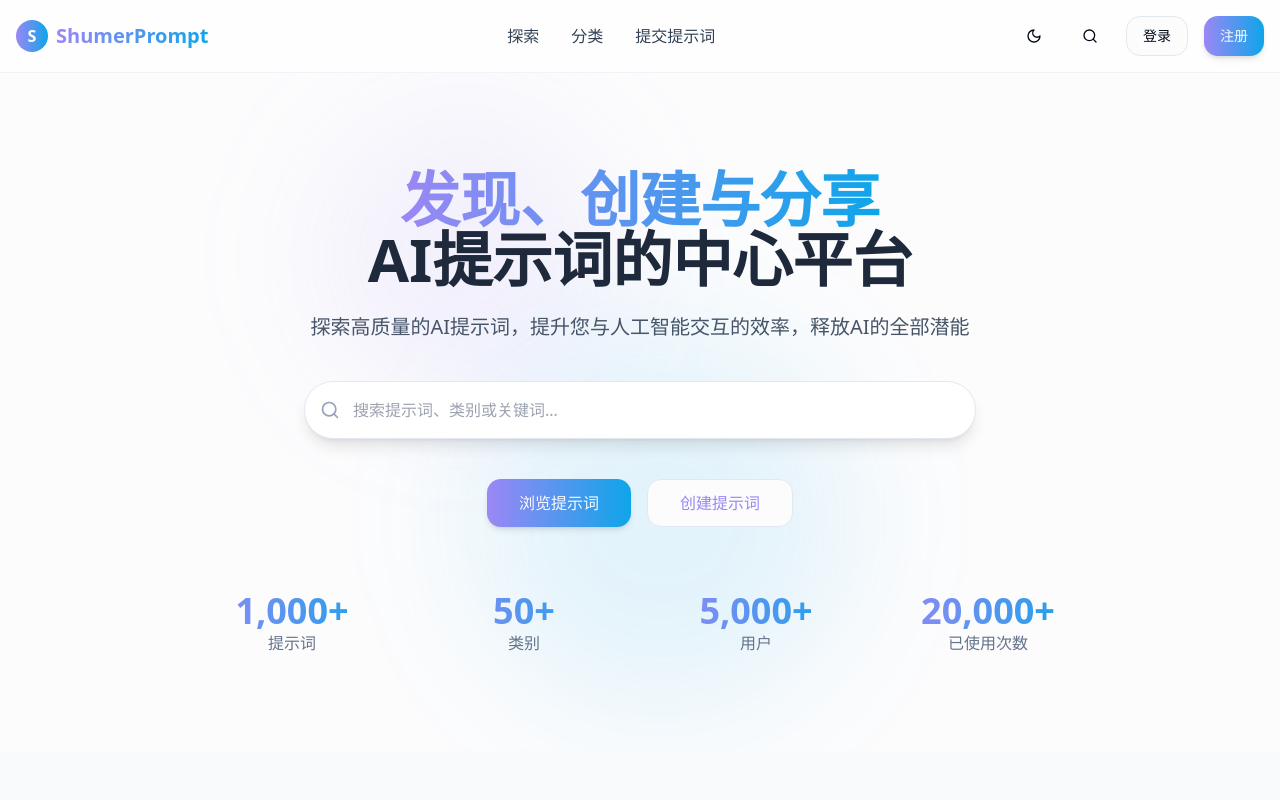
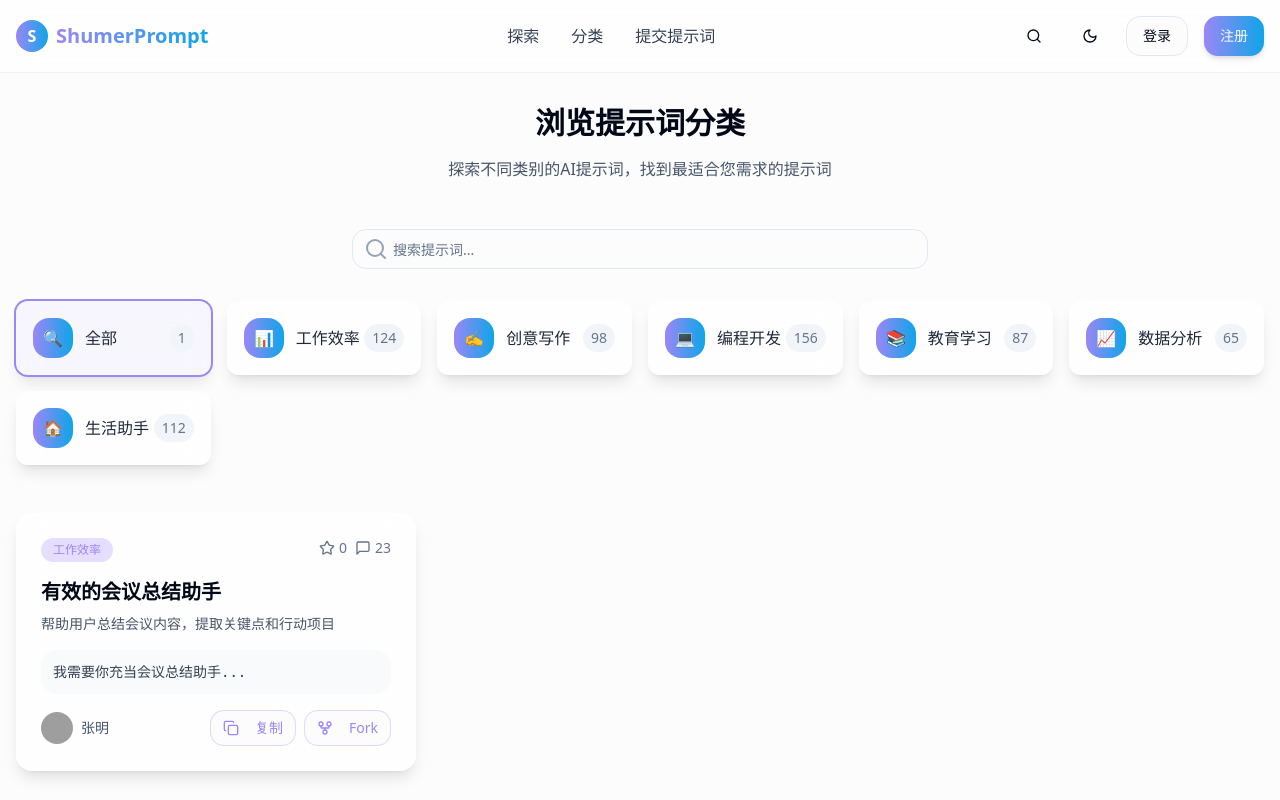
Before and after one commit to guojian0911/git-prompt, a React (Vite) app: page /categories in a window 1280 px wide. Shown: the top 800 px of the page. Built offline with nearby package versions, Linux system fonts and the light colour scheme; grey boxes are pictures that could not be loaded.

Commit message:
feat: Implement category and search features
Implement category browsing and filtering, and add search functionality.

```diff
--- a/src/App.tsx
+++ b/src/App.tsx
@@ -1,4 +1,3 @@
-
 import { Toaster } from "@/components/ui/toaster";
 import { Toaster as Sonner } from "@/components/ui/sonner";
 import { TooltipProvider } from "@/components/ui/tooltip";
@@ -8,6 +7,7 @@ import Index from "./pages/Index";
 import NotFound from "./pages/NotFound";
 import PromptDetail from "./pages/PromptDetail";
 import SubmitPrompt from "./pages/SubmitPrompt";
+import Categories from "./pages/Categories";
 
 const queryClient = new QueryClient();
 
@@ -22,7 +22,7 @@ const App = () => (
           <Route path="/prompt/:id" element={<PromptDetail />} />
           <Route path="/submit" element={<SubmitPrompt />} />
           <Route path="/explore" element={<Index />} />
-          <Route path="/categories" element={<Index />} />
+          <Route path="/categories" element={<Categories />} />
           <Route path="/category/:slug" element={<Index />} />
           <Route path="*" element={<NotFound />} />
         </Routes>
--- a/src/components/layout/Navbar.tsx
+++ b/src/components/layout/Navbar.tsx
@@ -1,12 +1,14 @@
-
 import { useState } from "react";
 import { Link } from "react-router-dom";
 import { Menu, X, Search, Moon, Sun } from "lucide-react";
 import { Button } from "@/components/ui/button";
+import { Dialog, DialogContent, DialogHeader, DialogTitle, DialogTrigger } from "@/components/ui/dialog";
+import { Input } from "@/components/ui/input";
 
 const Navbar = () => {
   const [isOpen, setIsOpen] = useState(false);
   const [isDarkMode, setIsDarkMode] = useState(false);
+  const [searchQuery, setSearchQuery] = useState("");
 
   const toggleDarkMode = () => {
     setIsDarkMode(!isDarkMode);
@@ -38,11 +40,30 @@ const Navbar = () => {
 
           {/* Right side actions */}
           <div className="hidden md:flex items-center space-x-4">
+            <Dialog>
+              <DialogTrigger asChild>
+                <Button variant="ghost" size="icon">
+                  <Search className="h-5 w-5" />
+                </Button>
+              </DialogTrigger>
+              <DialogContent className="sm:max-w-[425px]">
+                <DialogHeader>
+                  <DialogTitle>搜索提示词</DialogTitle>
+                </DialogHeader>
+                <div className="relative">
+                  <Search className="absolute left-3 top-1/2 transform -translate-y-1/2 text-slate-400" />
+                  <Input
+                    type="text"
+                    placeholder="输入关键词搜索..."
+                    className="pl-10"
+                    value={searchQuery}
+                    onChange={(e) => setSearchQuery(e.target.value)}
+                  />
+                </div>
+              </DialogContent>
+            </Dialog>
             <Button variant="ghost" size="icon" onClick={toggleDarkMode}>
               {isDarkMode ? <Sun className="h-5 w-5" /> : <Moon className="h-5 w-5" />}
-            </Button>
-            <Button variant="ghost" size="icon">
-              <Search className="h-5 w-5" />
             </Button>
             <Button variant="outline">登录</Button>
             <Button className="btn-primary">注册</Button>
--- a/src/components/ui/CategoryButton.tsx
+++ b/src/components/ui/CategoryButton.tsx
@@ -6,13 +6,18 @@ interface CategoryButtonProps {
   icon: string;
   slug: string;
   count: number;
+  isSelected?: boolean;
+  onClick?: () => void;
 }
 
-const CategoryButton = ({ name, icon, slug, count }: CategoryButtonProps) => {
+const CategoryButton = ({ name, icon, slug, count, isSelected, onClick }: CategoryButtonProps) => {
+  const baseClasses = "flex items-center justify-between glass-card rounded-xl p-4 transition-all duration-300 hover:-translate-y-1 hover:shadow-lg group";
+  const selectedClasses = isSelected ? "ring-2 ring-shumer-purple bg-shumer-purple/5" : "";
+
   return (
-    <Link
-      to={`/category/${slug}`}
-      className="flex items-center justify-between glass-card rounded-xl p-4 transition-all duration-300 hover:-translate-y-1 hover:shadow-lg group"
+    <button
+      onClick={onClick}
+      className={`${baseClasses} ${selectedClasses}`}
     >
       <div className="flex items-center space-x-3">
         <div className="w-10 h-10 rounded-lg bg-gradient-primary flex items-center justify-center text-white shrink-0">
@@ -25,7 +30,7 @@ const CategoryButton = ({ name, icon, slug, count }: CategoryButtonProps) => {
       <span className="text-sm text-slate-500 dark:text-slate-400 px-2 py-1 bg-slate-100 dark:bg-slate-800 rounded-full">
         {count}
       </span>
-    </Link>
+    </button>
   );
 };
 
--- /dev/null
+++ b/src/pages/Categories.tsx
@@ -0,0 +1,113 @@
+
+import { useState, useMemo } from "react";
+import Navbar from "@/components/layout/Navbar";
+import Footer from "@/components/layout/Footer";
+import CategoryButton from "@/components/ui/CategoryButton";
+import PromptCard from "@/components/prompts/PromptCard";
+import { Input } from "@/components/ui/input";
+import { Search } from "lucide-react";
+
+// Mock categories data (same as in FeaturedPrompts)
+const categories = [
+  { name: "工作效率", icon: "📊", slug: "productivity", count: 124 },
+  { name: "创意写作", icon: "✍️", slug: "creative-writing", count: 98 },
+  { name: "编程开发", icon: "💻", slug: "programming", count: 156 },
+  { name: "教育学习", icon: "📚", slug: "education", count: 87 },
+  { name: "数据分析", icon: "📈", slug: "data-analysis", count: 65 },
+  { name: "生活助手", icon: "🏠", slug: "lifestyle", count: 112 }
+];
+
+// Mock prompts data
+const mockPrompts = [
+  {
+    id: "1",
+    title: "有效的会议总结助手",
+    description: "帮助用户总结会议内容，提取关键点和行动项目",
+    content: "我需要你充当会议总结助手...",
+    category: "工作效率",
+    author: { name: "张明", avatar: "" },
+    stats: { rating: 4.9, comments: 23 }
+  },
+  // ... add more mock prompts
+];
+
+const Categories = () => {
+  const [selectedCategory, setSelectedCategory] = useState<string | null>(null);
+  const [searchQuery, setSearchQuery] = useState("");
+
+  const filteredPrompts = useMemo(() => {
+    return mockPrompts.filter(prompt => {
+      const matchesCategory = !selectedCategory || prompt.category === selectedCategory;
+      const matchesSearch = prompt.title.toLowerCase().includes(searchQuery.toLowerCase()) ||
+                          prompt.description.toLowerCase().includes(searchQuery.toLowerCase());
+      return matchesCategory && matchesSearch;
+    });
+  }, [selectedCategory, searchQuery]);
+
+  return (
+    <div className="min-h-screen flex flex-col">
+      <Navbar />
+      <main className="flex-grow container mx-auto px-4 py-8">
+        {/* Category Header */}
+        <div className="mb-12 text-center">
+          <h1 className="text-3xl font-bold mb-4">浏览提示词分类</h1>
+          <p className="text-slate-600 dark:text-slate-400 max-w-2xl mx-auto">
+            探索不同类别的AI提示词，找到最适合您需求的提示词
+          </p>
+        </div>
+
+        {/* Search Bar */}
+        <div className="max-w-xl mx-auto mb-8 relative">
+          <Search className="absolute left-3 top-1/2 transform -translate-y-1/2 text-slate-400" />
+          <Input
+            type="text"
+            placeholder="搜索提示词..."
+            className="pl-10"
+            value={searchQuery}
+            onChange={(e) => setSearchQuery(e.target.value)}
+          />
+        </div>
+
+        {/* Categories Grid */}
+        <div className="grid grid-cols-2 md:grid-cols-3 lg:grid-cols-6 gap-4 mb-12">
+          <CategoryButton
+            key="all"
+            name="全部"
+            icon="🔍"
+            slug="all"
+            count={mockPrompts.length}
+            isSelected={!selectedCategory}
+            onClick={() => setSelectedCategory(null)}
+          />
+          {categories.map((category) => (
+            <CategoryButton
+              key={category.slug}
+              {...category}
+              isSelected={selectedCategory === category.name}
+              onClick={() => setSelectedCategory(category.name)}
+            />
+          ))}
+        </div>
+
+        {/* Filtered Prompts Grid */}
+        <div className="grid grid-cols-1 md:grid-cols-2 lg:grid-cols-3 gap-6">
+          {filteredPrompts.map((prompt) => (
+            <PromptCard key={prompt.id} {...prompt} />
+          ))}
+        </div>
+
+        {/* No Results Message */}
+        {filteredPrompts.length === 0 && (
+          <div className="text-center py-12">
+            <p className="text-slate-600 dark:text-slate-400">
+              未找到匹配的提示词，请尝试其他搜索条件
+            </p>
+          </div>
+        )}
+      </main>
+      <Footer />
+    </div>
+  );
+};
+
+export default Categories;
```
